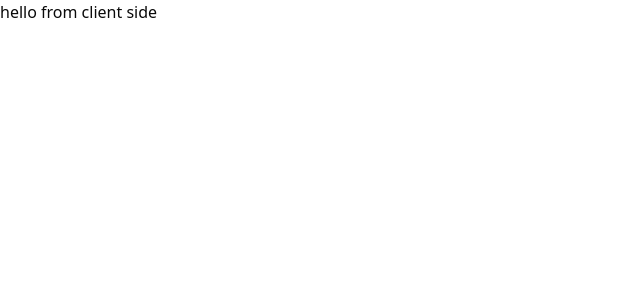
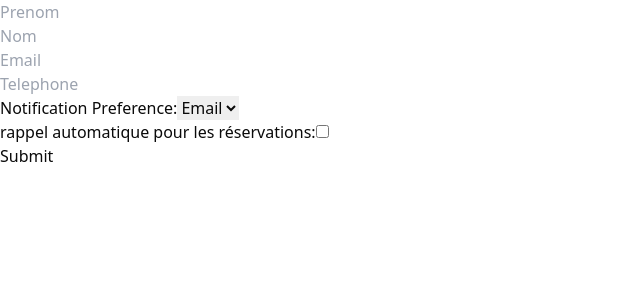
Before and after one commit to Aminegha10/ReservatiionApp, a React (Vite) app in the folder frontend/: page /client in a window 1280 px wide. Shown: the top 300 px of the page, without its empty margins (0-640 px from the left). Built offline with nearby package versions, Linux system fonts and the light colour scheme.

Commit message:
add clientinfo model

```diff
--- a/frontend/src/main.jsx
+++ b/frontend/src/main.jsx
@@ -1,29 +1,15 @@
 import React from 'react';
 import { createRoot } from "react-dom/client";
 import { BrowserRouter } from "react-router-dom";
-import { QueryClient, QueryClientProvider } from "react-query";
-import { ReactQueryDevtools } from 'react-query/devtools';
 import App from "./App";
 import "./index.css";
-
-const queryClient = new QueryClient({
-  defaultOptions: {
-    queries: {
-      refetchOnWindowFocus: false,
-      retry: false,
-    },
-  },
-});
 
 const root = createRoot(document.getElementById("root"));
 
 root.render(
   <React.StrictMode>
-    <QueryClientProvider client={queryClient}>
       <BrowserRouter>
         <App />
       </BrowserRouter>
-      <ReactQueryDevtools initialIsOpen={false} />
-    </QueryClientProvider>
   </React.StrictMode>
 );
--- a/frontend/src/pages/client/Client.jsx
+++ b/frontend/src/pages/client/Client.jsx
@@ -3,8 +3,22 @@ import React from 'react'
 
 export default function Client() {
   return (
-     <div>
-         hello from client side
-     </div>
+<form action="/submit" method="post">
+  <input type="text" name="prenom" placeholder="Prenom" /><br />
+  <input type="text" name="nom" placeholder="Nom" /><br />
+  <input type="email" name="email" placeholder="Email" /><br />
+  <input type="text" name="telephone" placeholder="Telephone" /><br />
+
+  <label for="notificationPreference">Notification Preference:</label>
+  <select name="notificationPreference">
+    <option value="email">Email</option>
+    <option value="sms">SMS</option>
+  </select><br />
+
+  <label for="autoReminders">rappel automatique pour les réservations:</label>
+  <input type="checkbox" name="autoReminders" /><br />
+  <button type="submit">Submit</button>
+</form>
+
   )
 }
```
Also changed, not shown: 1 other file (tests, documents, lock files or other folders).
